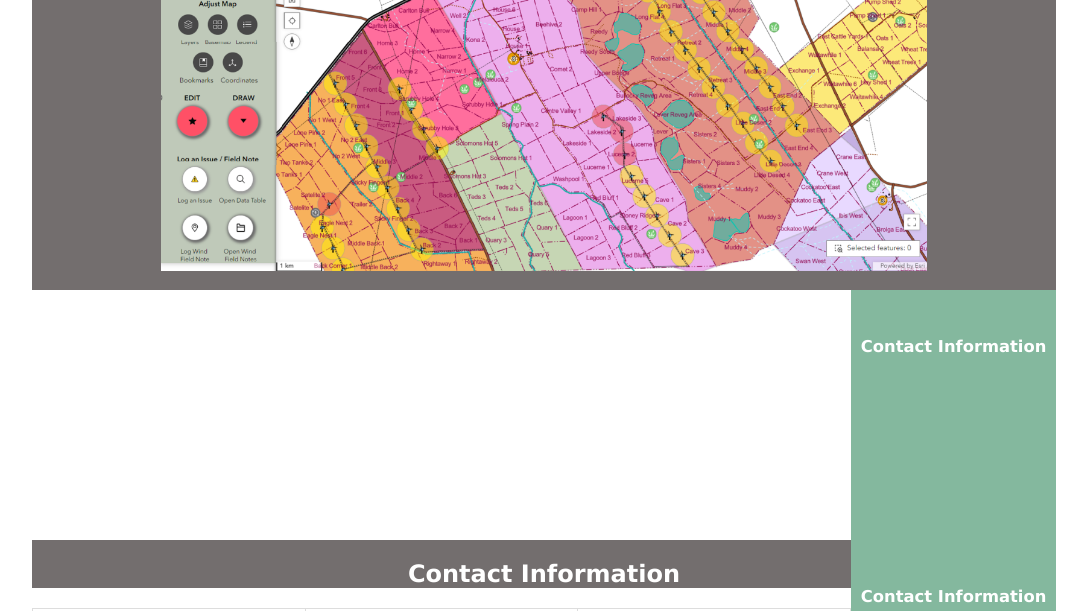
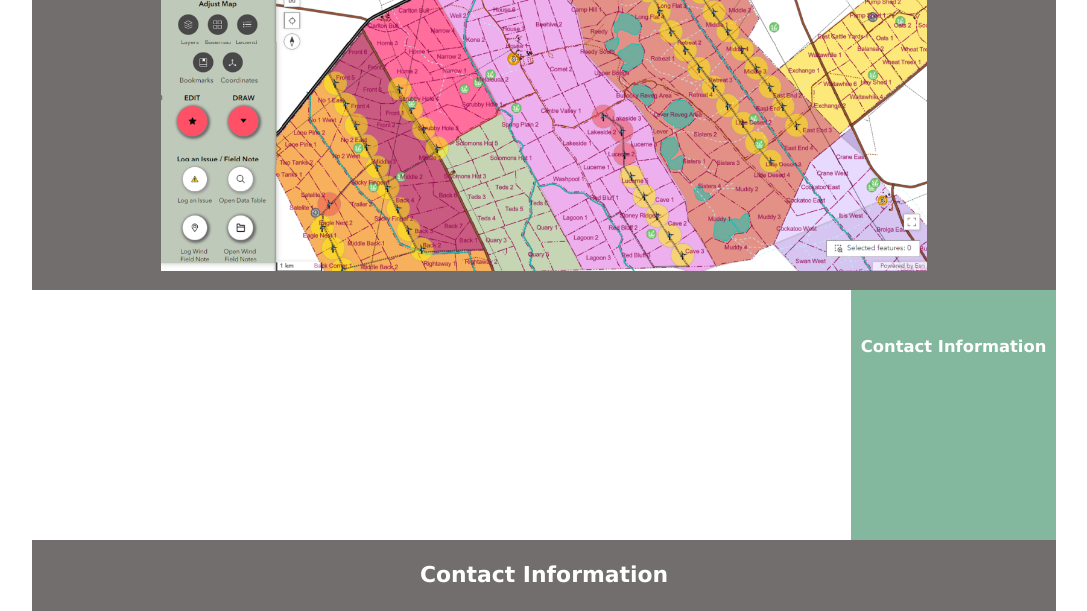
Before and after one commit to E-GeneChew/CapstoneProject, a plain HTML site: page index.html in a window 1280 px wide. Shown: the part 3677-4288 px from the top of the page, without its empty margins (96-1183 px from the left). Drawn offline with Linux system fonts and the light colour scheme.

Commit message:
Update index.html

```diff
--- a/index.html
+++ b/index.html
@@ -215,7 +215,7 @@ tr:nth-child(even) {
 		<br>Website made in Adobe Dreamweaver and Visual Studio Code.
 		<br>HTML and CSS code written by E-Gene Chew.
 		</div>
-<div class="compilationinformation" id="compilationinformation"><h3>Contact Information</h3></div> <!-- #ID# #INTROHEADING# Change the text of the introduction bar here-->
+<div class="contactinformation" id="contactinformation"><h3>Contact Information</h3></div> <!-- #ID# #INTROHEADING# Change the text of the introduction bar here-->
 		<caption><h2>Contact Information</h2></caption>
 
 <table class="contacttable">
```
